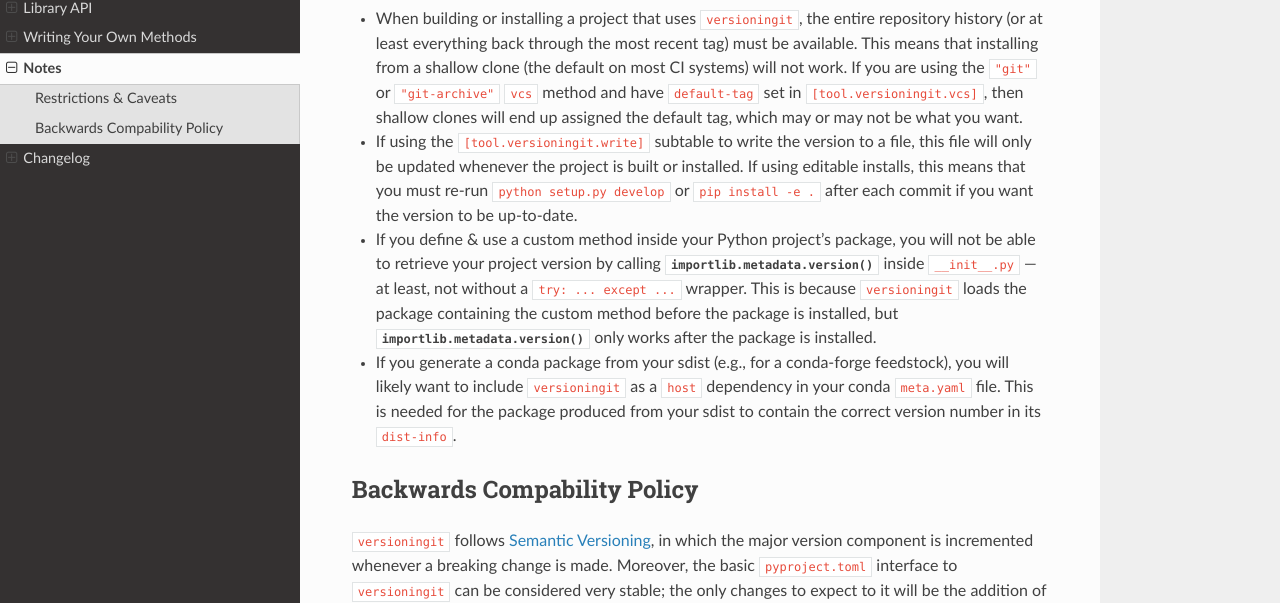
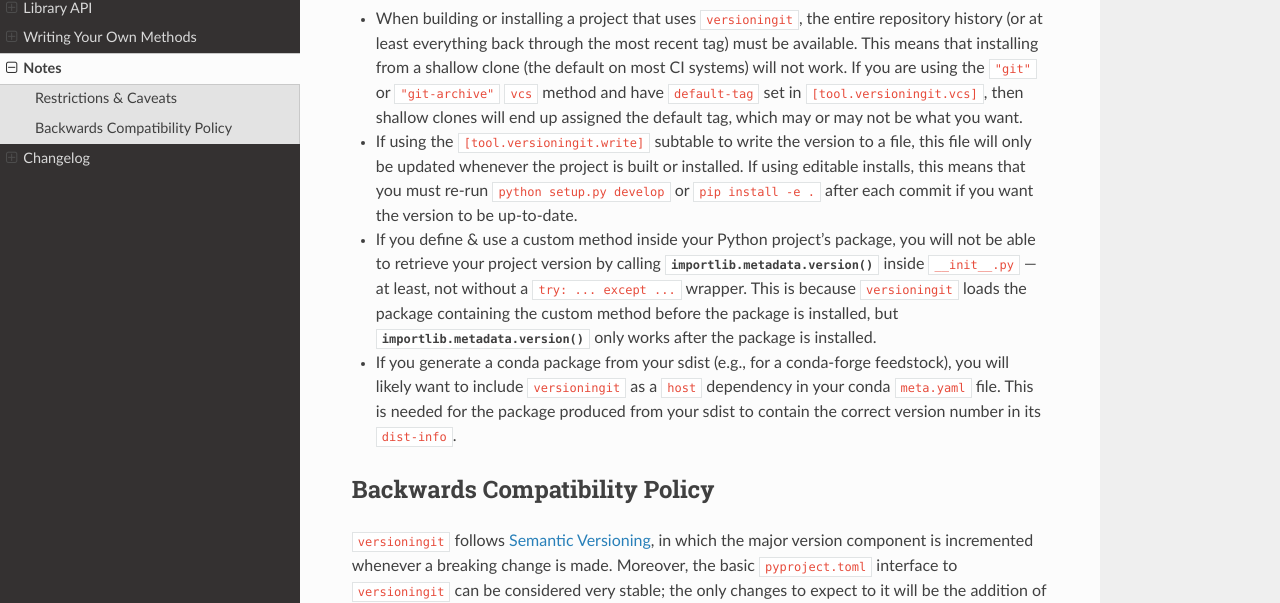
Before and after one commit to jwodder/versioningit, a Sphinx documentation site: the page built from docs/notes.rst, in a window 1280 px wide and 1147 px high. Shown: the part 256-859 px from the top of the window. Built offline with Sphinx 7.4.7 and the Read the Docs theme 2.0.0, drawn with Linux system fonts in a browser that asks for light colours.

Commit message:
[skip ci] Fix some spelling mistakes in the docs

```diff
--- a/docs/configuration.rst
+++ b/docs/configuration.rst
@@ -295,7 +295,7 @@
 
 ``null``
     Returns the input version unchanged.  Useful if your repo version is
-    something horrible and unparseable.
+    something horrible and unparsable.
 
 A warning is emitted if the resulting version is not :pep:`440`-compliant.
 
--- a/docs/notes.rst
+++ b/docs/notes.rst
@@ -33,8 +33,8 @@
   ``dist-info``.
 
 
-Backwards Compability Policy
-----------------------------
+Backwards Compatibility Policy
+------------------------------
 
 ``versioningit`` follows `Semantic Versioning`_, in which the major version
 component is incremented whenever a breaking change is made.  Moreover, the
```
